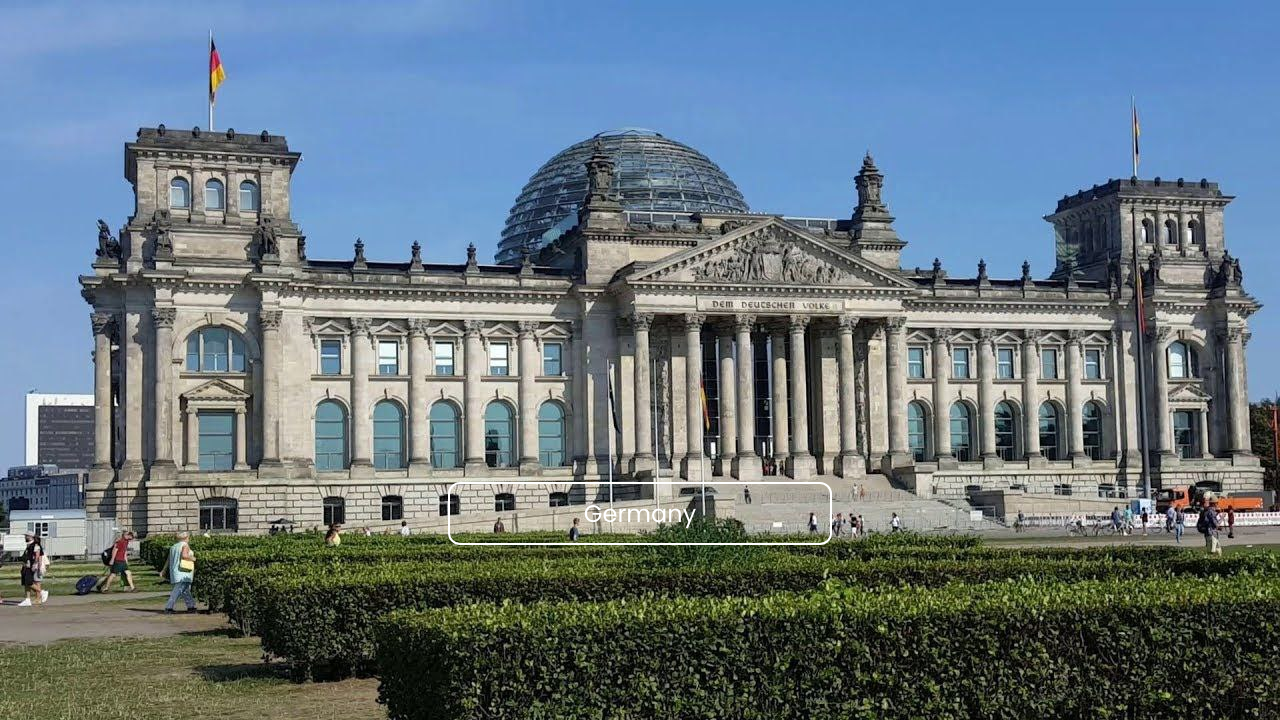
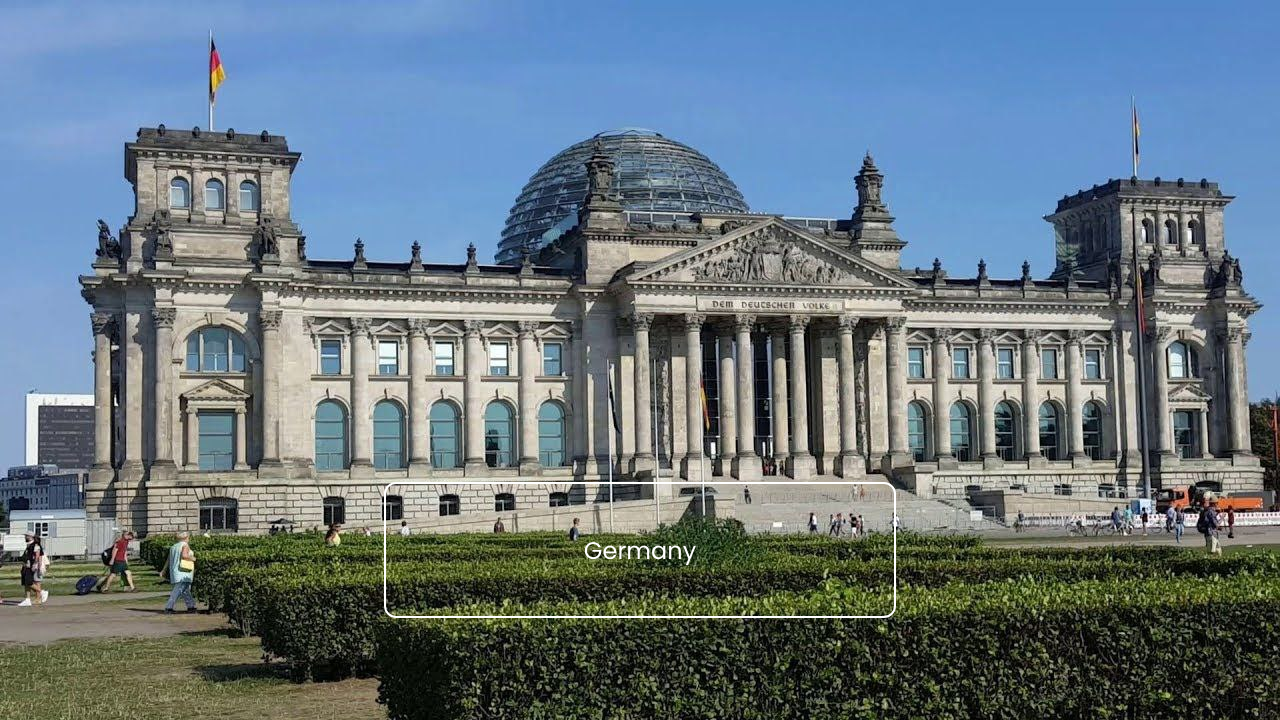
Before and after one commit to danmachiweeb/parlaments, a plain HTML site: page index.html in a window 1280 px wide. Shown: the part 8023-8743 px from the top of the page. Drawn offline with Linux system fonts and the light colour scheme.

Commit message:
germany button height

```diff
--- a/parlaments.css
+++ b/parlaments.css
@@ -361,7 +361,8 @@ transition: 1s ease;
   align-items: center;
   justify-content: center;
   display: flex;
-  width: 30vw;
+  width: 40vw;
+  height: 17vh;
   left: 50%; transform: translateX(-50%); top: 67%;
   text-align: center;
  color: white;
```
